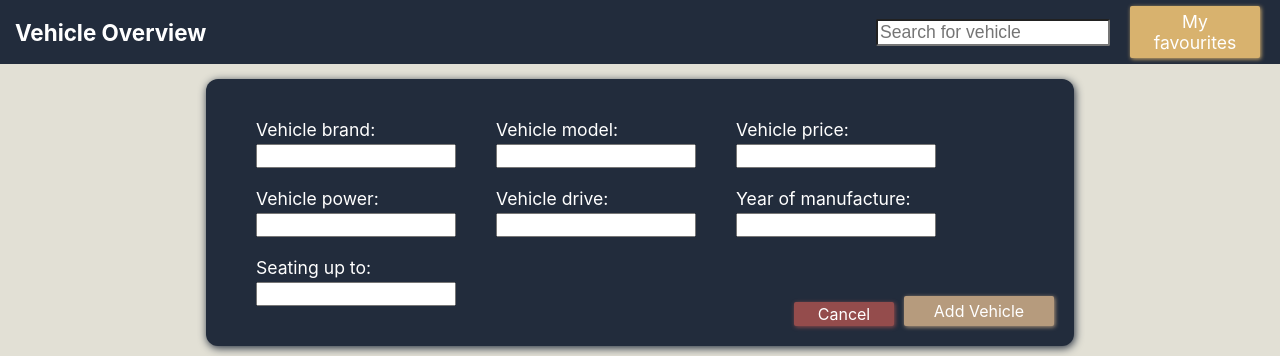
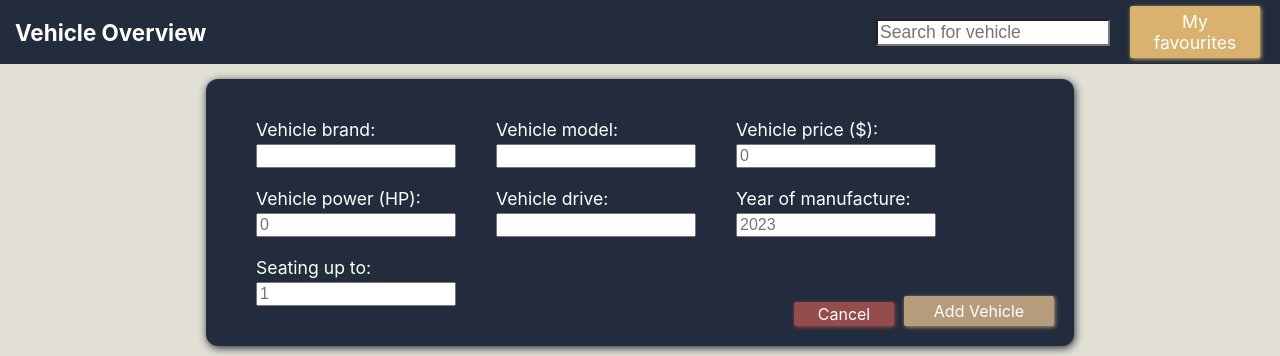
Before and after one commit to cyf0rk/vehicle-overview-app, a React (Create React App) app: page / in a window 1280 px wide. Both pictures are taken after a click on the button "Add Vehicle". Shown: the top 356 px of the page. Built offline with nearby package versions, Linux system fonts and the light colour scheme; no server answers; the database is empty.

Commit message:
PropTypes added

```diff
--- a/package.json
+++ b/package.json
@@ -11,7 +11,7 @@
     "prop-types": "^15.7.2",
     "react": "^17.0.2",
     "react-dom": "^17.0.2",
-    "react-scripts": "4.0.3",
+    "react-scripts": "^4.0.3",
     "uuid": "^8.3.2",
     "web-vitals": "^1.1.2"
   },
--- a/src/common/contexts/FavoritesContext.js
+++ b/src/common/contexts/FavoritesContext.js
@@ -50,7 +50,7 @@ const FavoritesProvider = ({ children }) => {
 };
 
 FavoritesProvider.propTypes = {
-  nodeProp: PropTypes.node.isRequired
+  children: PropTypes.element.isRequired
 }
 
 export default FavoritesProvider;
--- a/src/common/contexts/PagingContext.js
+++ b/src/common/contexts/PagingContext.js
@@ -75,7 +75,7 @@ const PagingProvider = ({ children }) => {
 };
 
 PagingProvider.propTypes = {
-  nodeProp: PropTypes.node.isRequired
+  children: PropTypes.node.isRequired
 }
 
 export default PagingProvider;
--- a/src/common/contexts/PopupModalContext.js
+++ b/src/common/contexts/PopupModalContext.js
@@ -43,7 +43,7 @@ const PopupModalProvider = ({ children }) => {
 };
 
 PopupModalProvider.propTypes = {
-  nodeProp: PropTypes.node.isRequired
+  children: PropTypes.node.isRequired
 }
 
 export default PopupModalProvider;
--- a/src/common/contexts/SortingContext.js
+++ b/src/common/contexts/SortingContext.js
@@ -85,7 +85,7 @@ const SortingProvider = ({ children }) => {
 };
 
 SortingProvider.propTypes = {
-  nodeProp: PropTypes.node.isRequired
+  children: PropTypes.element.isRequired
 }
 
 export default SortingProvider;
--- a/src/common/contexts/VehiclesContext.js
+++ b/src/common/contexts/VehiclesContext.js
@@ -58,7 +58,7 @@ const VehiclesProvider = ({ children }) => {
 };
 
 VehiclesProvider.propTypes = {
-  nodeProp: PropTypes.node.isRequired
+  children: PropTypes.node.isRequired
 }
 
 export default VehiclesProvider;
--- a/src/components/AddNewVehicle/AddNewVehicleForm.js
+++ b/src/components/AddNewVehicle/AddNewVehicleForm.js
@@ -1,4 +1,5 @@
 import React from 'react';
+import { PropTypes } from 'prop-types';
 import {
   useFormInput,
   useCreateDataEntry,
@@ -9,6 +10,7 @@ import './AddNewVehicleForm.scss';
 const AddNewVehicleForm = ({ toggleAddingVehicle }) => {
   const changeHandler = useFormInput();
   const addNewVehicleHandler = useCreateDataEntry();
+  const currentYear = new Date().getFullYear();
 
   return (
     <form className='add-new-form' onSubmit={addNewVehicleHandler}>
@@ -32,20 +34,25 @@ const AddNewVehicleForm = ({ toggleAddingVehicle }) => {
           />
         </div>
         <div className='input-field'>
-          <label htmlFor=''>Vehicle price:</label>
+          <label htmlFor=''>Vehicle price ($):</label>
           <input
             required
-            type='text'
+            type='number'
             name='vehiclePrice'
+            placeholder='0'
+            min='0'
             onChange={changeHandler}
           />
         </div>
         <div className='input-field'>
-          <label htmlFor=''>Vehicle power:</label>
+          <label htmlFor=''>Vehicle power (HP):</label>
           <input
             required
-            type='text'
+            type='number'
             name='vehiclePower'
+            placeholder='0'
+            min='0'
+            max='5000'
             onChange={changeHandler}
           />
         </div>
@@ -61,14 +68,24 @@ const AddNewVehicleForm = ({ toggleAddingVehicle }) => {
         <div className='input-field'>
           <label htmlFor=''>Year of manufacture:</label>
           <input
-            type='text'
+            type='number'
             name='yearOfManufacture'
+            placeholder={currentYear + 2}
+            min='1769'
+            max={currentYear + 2}
             onChange={changeHandler}
           />
         </div>
         <div className='input-field'>
           <label htmlFor=''>Seating up to:</label>
-          <input required type='text' name='seating' onChange={changeHandler} />
+          <input required
+            type='number'
+            name='seating'
+            placeholder='1'
+            min='1'
+            max='100'
+            onChange={changeHandler}
+          />
         </div>
       </div>
       <div className='actions'>
@@ -81,4 +98,8 @@ const AddNewVehicleForm = ({ toggleAddingVehicle }) => {
   );
 };
 
+AddNewVehicleForm.propTypes = {
+  toggleAddingVehicle: PropTypes.func
+}
+
 export default AddNewVehicleForm;
--- a/src/components/Header/HamburgerButton.js
+++ b/src/components/Header/HamburgerButton.js
@@ -1,4 +1,5 @@
 import React from 'react';
+import { PropTypes } from 'prop-types';
 import './HamburgerButton.scss';
 
 const HamburgerButton = ({ toggleMenuModal, menuModal }) => {
@@ -14,4 +15,9 @@ const HamburgerButton = ({ toggleMenuModal, menuModal }) => {
     )
 }
 
+HamburgerButton.propTypes = {
+  toggleMenuModal: PropTypes.func,
+  menuModal: PropTypes.bool
+}
+
 export default HamburgerButton;
--- a/src/components/Header/Header.js
+++ b/src/components/Header/Header.js
@@ -1,12 +1,12 @@
 import React from 'react';
 import { useFavorites } from '../../common/contexts/FavoritesContext';
 import { useMenuModal } from '../../common/contexts/PopupModalContext';
+import { useWindowDimensions } from '../../common/hooks/useWindowDimensions';
 
 import HeaderFunctionality from './HeaderFunctionality';
 
 import './Header.scss';
 import MenuModal from './MenuModal';
-import { useWindowDimensions } from '../../common/hooks/useWindowDimensions';
 import HamburgerButton from './HamburgerButton';
 
 const Header = () => {
--- a/src/components/VehiclesListFunctionality/AddToFavorites.js
+++ b/src/components/VehiclesListFunctionality/AddToFavorites.js
@@ -1,4 +1,5 @@
 import React from 'react';
+import { PropTypes } from 'prop-types';
 import './AddToFavorites.scss';
 
 const AddToFavorites = ({toggleFavoriteHandler}) => {
@@ -10,4 +11,8 @@ const AddToFavorites = ({toggleFavoriteHandler}) => {
     )
 }
 
+AddToFavorites.propTypes = {
+  toggleFavoriteHandler: PropTypes.func
+}
+
 export default AddToFavorites;
```
Also changed, not shown: src/components/VehiclesList/VehicleListItem.js (+13 -0 lines), 1 other file (tests, documents, lock files or other folders).
